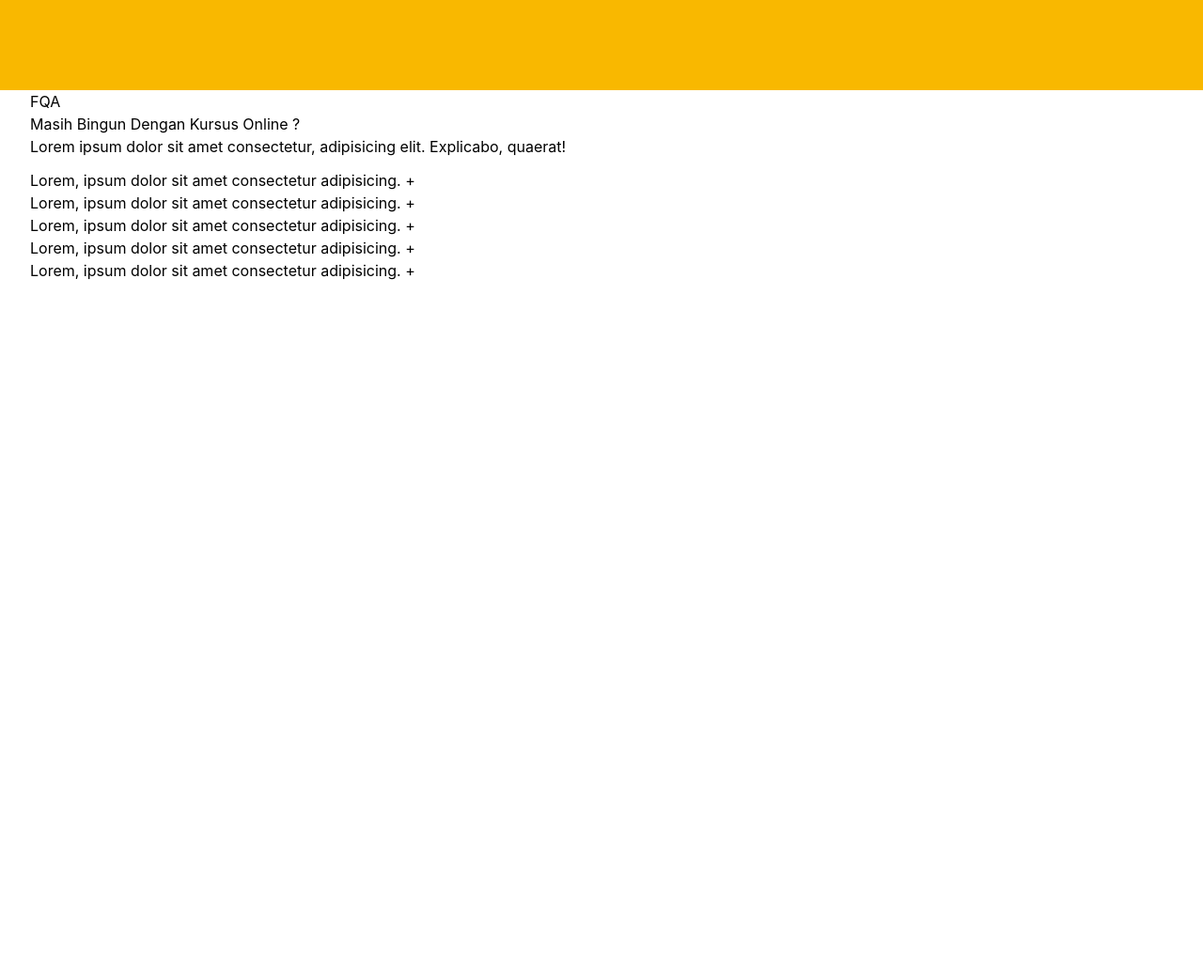
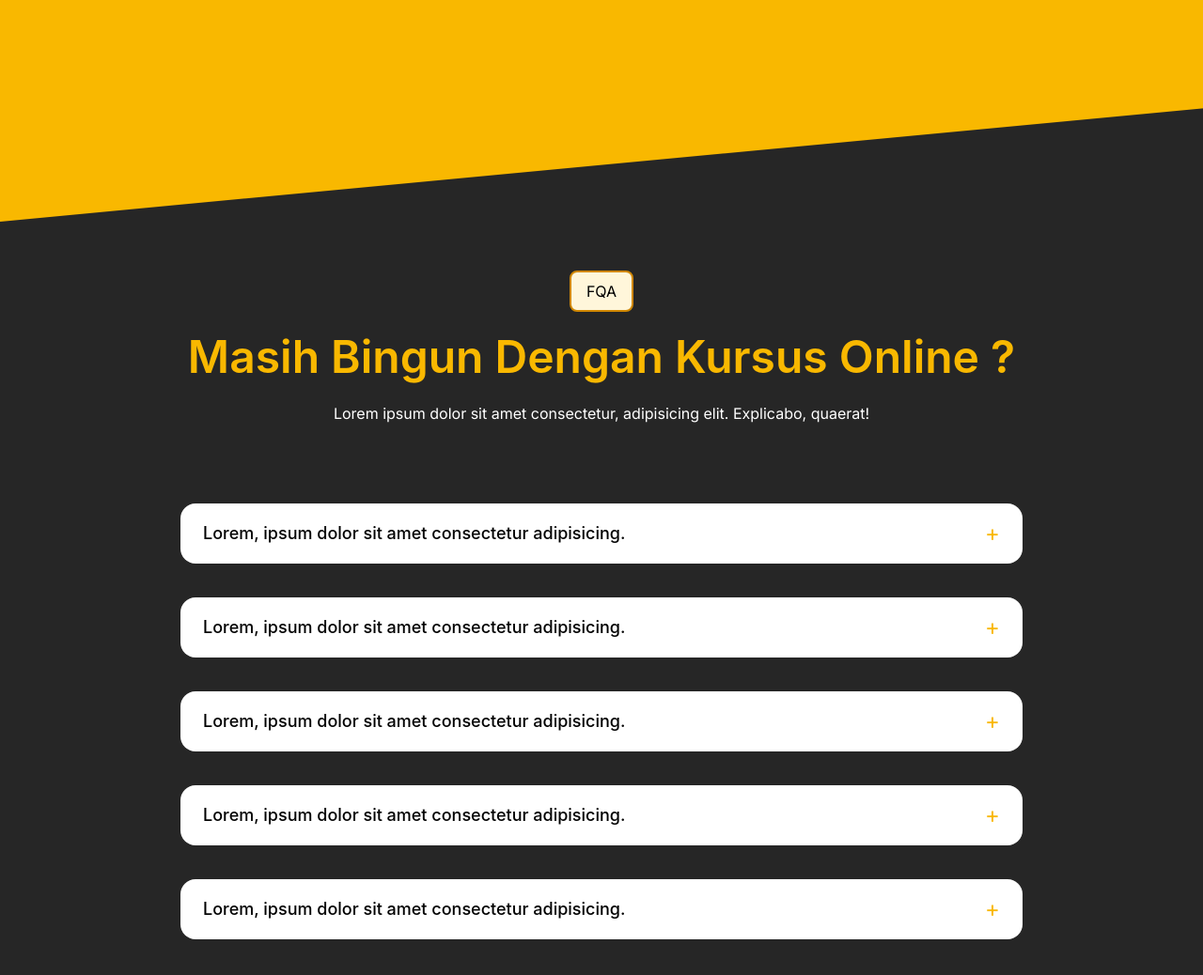
Before and after one commit to HEXS1010/web-kursus, a website built with Vite: page index.html in a window 1280 px wide. Shown: the part 3399-4437 px from the top of the page at 94% size. Before the commit the page ends 3699 px from the top, so only its background shows below. Built offline with nearby package versions, Linux system fonts and the light colour scheme.

Commit message:
selesai section FQA

```diff
--- a/index.html
+++ b/index.html
@@ -338,48 +338,63 @@
         </div>
       </section>
 
-      <section>
+      <section class="relative py-48 bg-hitam">
         <div class="max-w-7xl mx-auto px-2 sm:px-6 lg:px-8">
-          <div class="flex flex-col gap-3">
-            <div>
-              <span>FQA</span>
-              <h6>Masih Bingun Dengan Kursus Online ?</h6>
-              <p>
+          <div class="flex flex-col gap-9">
+            <div class="flex flex-col justify-center items-center gap-6">
+              <span
+                class="bg-body inline-block w-fit px-4 py-2 rounded-lg font-nav border-[2px] border-yellow-600 text-black font-nav-text font-normal text-base"
+                >FQA</span
+              >
+              <h6 class="font-title font-semibold text-5xl text-hero">
+                Masih Bingun Dengan Kursus Online ?
+              </h6>
+              <p class="font-nav-text font-normal text-base text-white">
                 Lorem ipsum dolor sit amet consectetur, adipisicing elit.
                 Explicabo, quaerat!
               </p>
             </div>
 
-            <div>
-              <div>
-                <p>
+            <div class="flex flex-col justify-center items-center gap-9 mt-12">
+              <div
+                class="flex justify-between items-center w-4xl px-6 py-4 bg-white rounded-2xl"
+              >
+                <p class="font-title font-medium text-lg">
                   Lorem, ipsum dolor sit amet consectetur adipisicing.
-                  <span>+</span>
                 </p>
+                <span class="text-hero font-nav-text text-2xl">+</span>
               </div>
-              <div>
-                <p>
+              <div
+                class="flex justify-between items-center w-4xl px-6 py-4 bg-white rounded-2xl"
+              >
+                <p class="font-title font-medium text-lg">
                   Lorem, ipsum dolor sit amet consectetur adipisicing.
-                  <span>+</span>
                 </p>
+                <span class="text-hero font-nav-text text-2xl">+</span>
               </div>
-              <div>
-                <p>
+              <div
+                class="flex justify-between items-center w-4xl px-6 py-4 bg-white rounded-2xl"
+              >
+                <p class="font-title font-medium text-lg">
                   Lorem, ipsum dolor sit amet consectetur adipisicing.
-                  <span>+</span>
                 </p>
+                <span class="text-hero font-nav-text text-2xl">+</span>
               </div>
-              <div>
-                <p>
+              <div
+                class="flex justify-between items-center w-4xl px-6 py-4 bg-white rounded-2xl"
+              >
+                <p class="font-title font-medium text-lg">
                   Lorem, ipsum dolor sit amet consectetur adipisicing.
-                  <span>+</span>
                 </p>
+                <span class="text-hero font-nav-text text-2xl">+</span>
               </div>
-              <div>
-                <p>
+              <div
+                class="flex justify-between items-center w-4xl px-6 py-4 bg-white rounded-2xl"
+              >
+                <p class="font-title font-medium text-lg">
                   Lorem, ipsum dolor sit amet consectetur adipisicing.
-                  <span>+</span>
                 </p>
+                <span class="text-hero font-nav-text text-2xl">+</span>
               </div>
             </div>
           </div>
```
